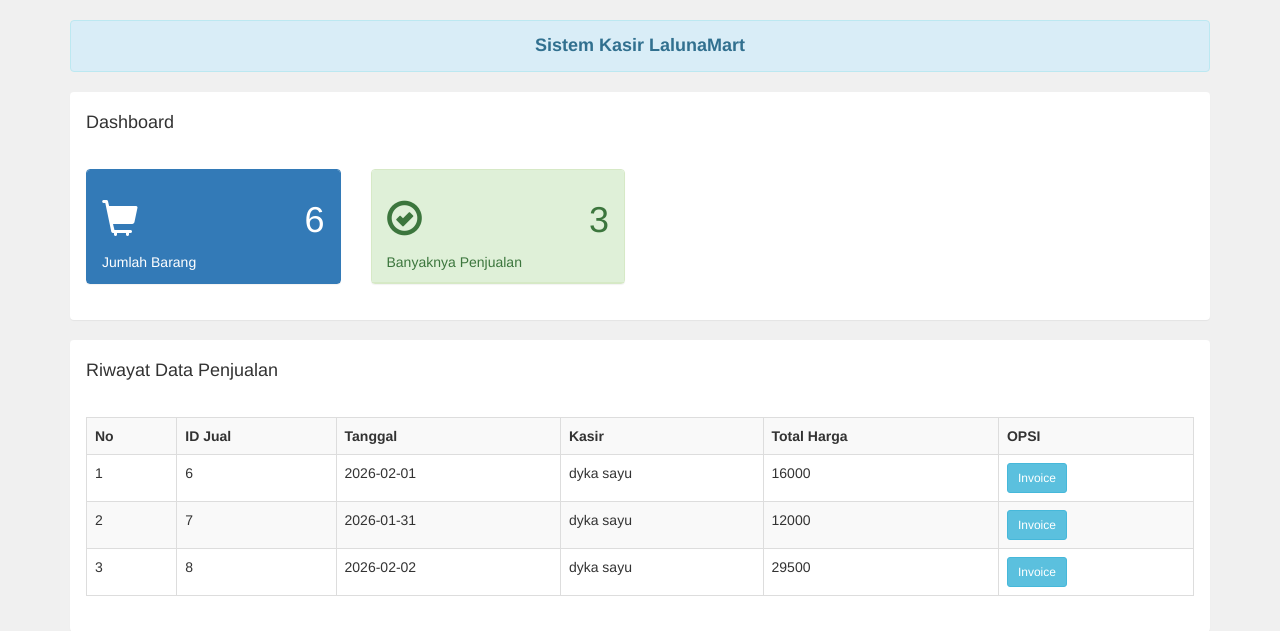
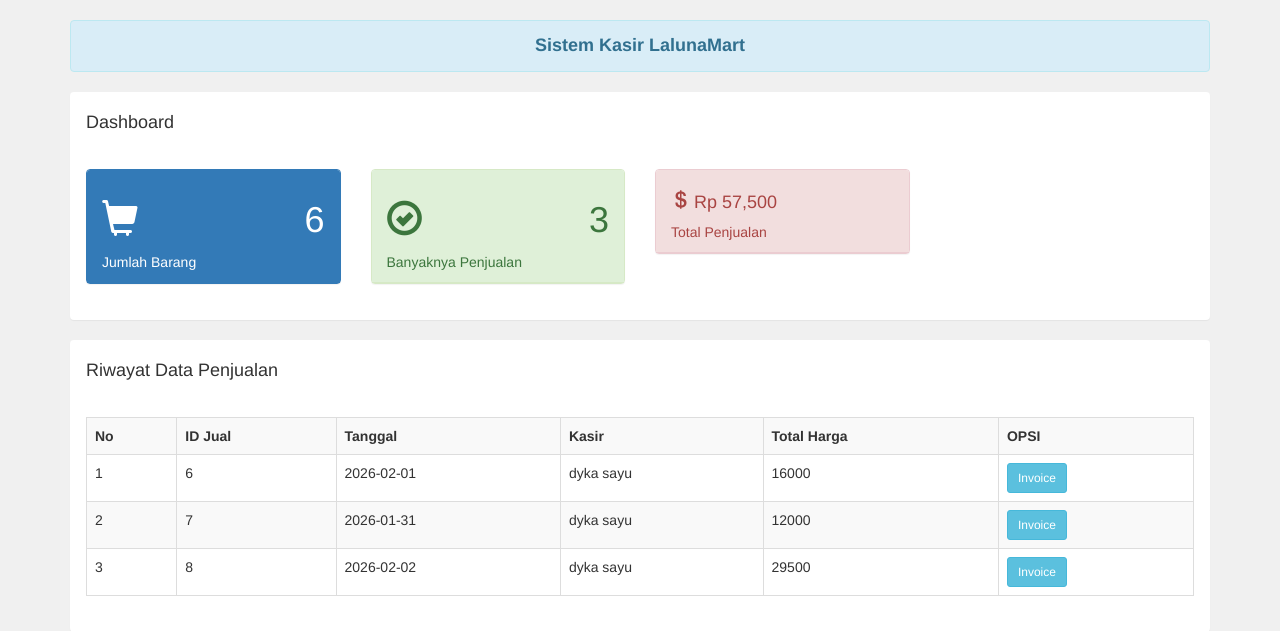
Before and after one commit to ayunanadhira6-droid/penjualan_nadhira, a PHP site: page /kasir/index.php in a window 1280 px wide. Shown: the part 73-704 px from the top of the page. Run offline with PHP 8.4, Linux system fonts and the light colour scheme; a user stored in the database is signed in; data comes from the database, SQL or seed files in the repository.

Commit message:
perbaikan

```diff
--- a/kasir/index.php
+++ b/kasir/index.php
@@ -59,6 +59,22 @@ exit;
                     </div>
                 </div>
             </div>
+            <!-- TOTAL OMZET -->
+                <div class="col-md-3">
+                    <div class="panel panel-danger">
+                        <div class="panel-heading">
+                            <h4>
+                                <i class="glyphicon glyphicon-usd"></i>
+                                <?php
+                                $total = mysqli_query($koneksi,"SELECT SUM(total_harga) AS total FROM penjualan");
+                                $t = mysqli_fetch_assoc($total);
+                                echo "Rp " . number_format($t['total'] ?? 0);
+                                ?>
+                            </h4>
+                            Total Penjualan
+                        </div>
+                    </div>
+                </div>
 </div>
 </div>
 </div>
```
